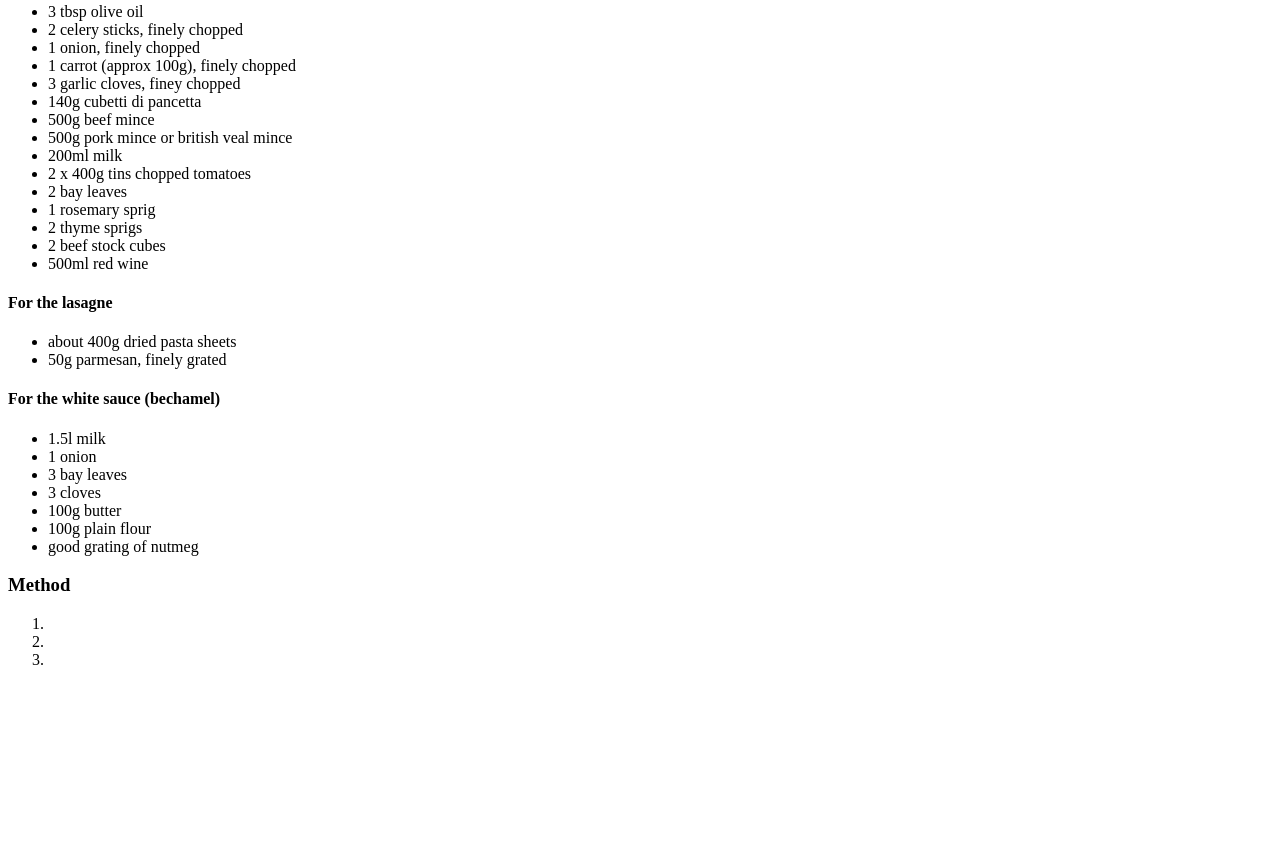
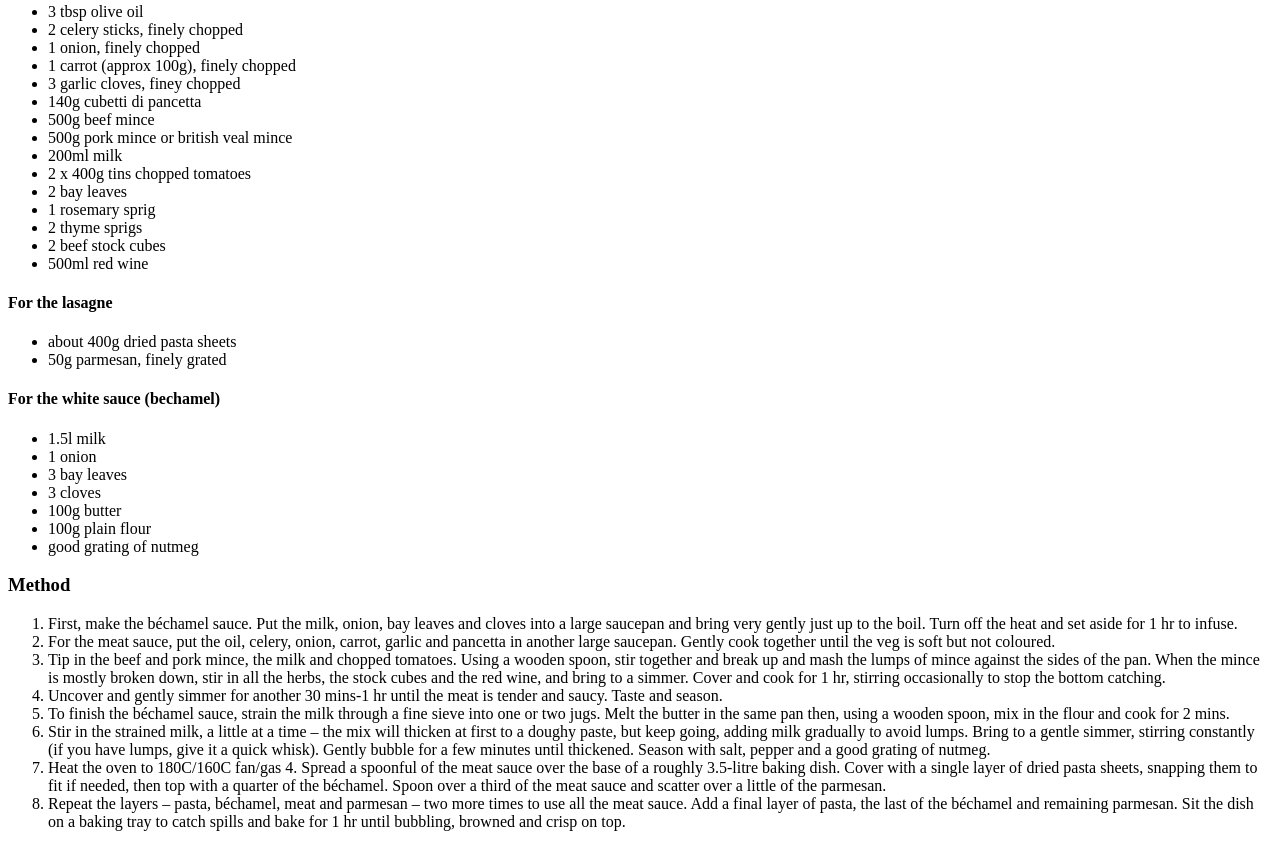
Before and after one commit to DavidMc156/odin_recipes, a plain HTML site: page Recipes/lasagne.html in a window 1280 px wide. Shown: the part 292-1139 px from the top of the page. Before the commit the page ends 977 px from the top, so only its background shows below. Drawn offline with Linux system fonts and the light colour scheme.

Commit message:
list method for lasagne

```diff
--- a/Recipes/lasagne.html
+++ b/Recipes/lasagne.html
@@ -48,9 +48,14 @@
 
         <h3>Method</h3>
     <ol>
-        <li></li>
-        <li></li>
-        <li></li>
+        <li>First, make the béchamel sauce. Put the milk, onion, bay leaves and cloves into a large saucepan and bring very gently just up to the boil. Turn off the heat and set aside for 1 hr to infuse.</li>
+        <li>For the meat sauce, put the oil, celery, onion, carrot, garlic and pancetta in another large saucepan. Gently cook together until the veg is soft but not coloured.</li>
+        <li>Tip in the beef and pork mince, the milk and chopped tomatoes. Using a wooden spoon, stir together and break up and mash the lumps of mince against the sides of the pan. When the mince is mostly broken down, stir in all the herbs, the stock cubes and the red wine, and bring to a simmer. Cover and cook for 1 hr, stirring occasionally to stop the bottom catching.</li>
+        <li>Uncover and gently simmer for another 30 mins-1 hr until the meat is tender and saucy. Taste and season.</li>
+        <li>To finish the béchamel sauce, strain the milk through a fine sieve into one or two jugs. Melt the butter in the same pan then, using a wooden spoon, mix in the flour and cook for 2 mins.</li>
+        <li>Stir in the strained milk, a little at a time – the mix will thicken at first to a doughy paste, but keep going, adding milk gradually to avoid lumps. Bring to a gentle simmer, stirring constantly (if you have lumps, give it a quick whisk). Gently bubble for a few minutes until thickened. Season with salt, pepper and a good grating of nutmeg.</li>
+        <li>Heat the oven to 180C/160C fan/gas 4. Spread a spoonful of the meat sauce over the base of a roughly 3.5-litre baking dish. Cover with a single layer of dried pasta sheets, snapping them to fit if needed, then top with a quarter of the béchamel. Spoon over a third of the meat sauce and scatter over a little of the parmesan.</li>
+        <li>Repeat the layers – pasta, béchamel, meat and parmesan – two more times to use all the meat sauce. Add a final layer of pasta, the last of the béchamel and remaining parmesan. Sit the dish on a baking tray to catch spills and bake for 1 hr until bubbling, browned and crisp on top.</li>
     </ol>
 </body>
 </html>
```
